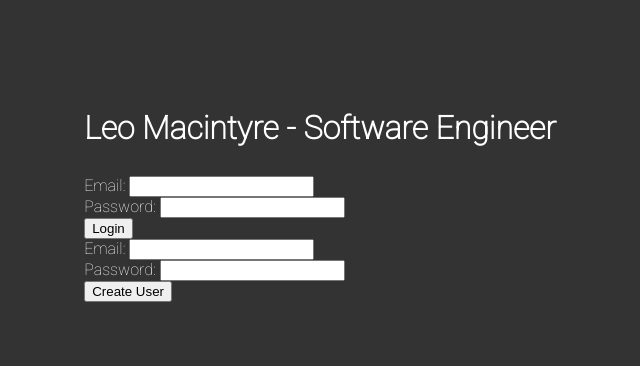
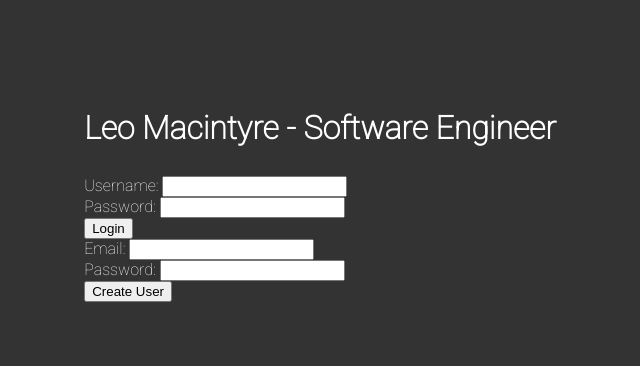
Before and after one commit to leomac81/API.fastapi, a FastAPI app: page / in a window 1280 px wide. Shown: the top 366 px of the page, without its empty margins (320-960 px from the left). Run offline with FastAPI, Linux system fonts and the light colour scheme; parts of the project's set-up code (start-up, migrations or seed data) failed here and were passed over.

```diff
--- a/templates/index.html
+++ b/templates/index.html
@@ -19,7 +19,7 @@
       </a>
       <div class="forms-container"></div>
       <form id="login-form">
-        <label for="username">Email:</label>
+        <label for="username">Username:</label>
         <input type="text" id="username" name="username" value="">
         <br>
         <label for="password">Password:</label>
```
